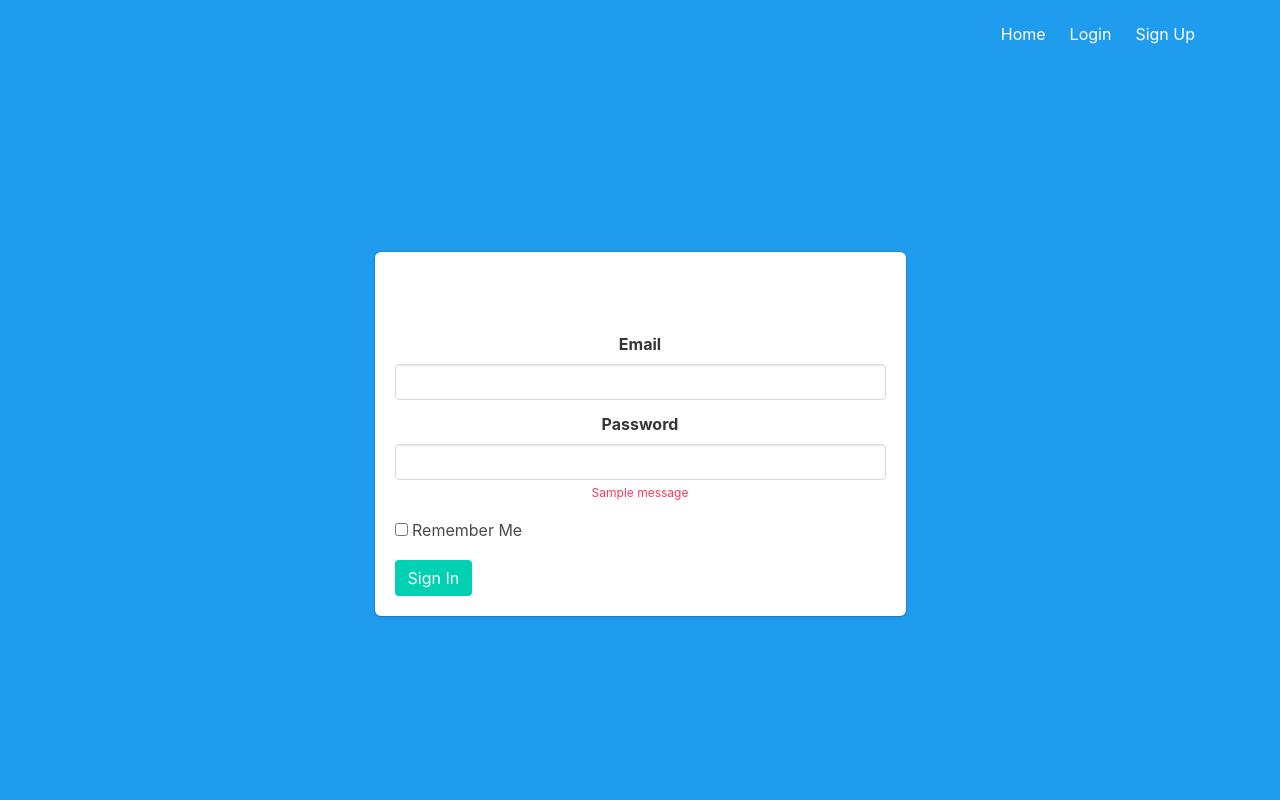
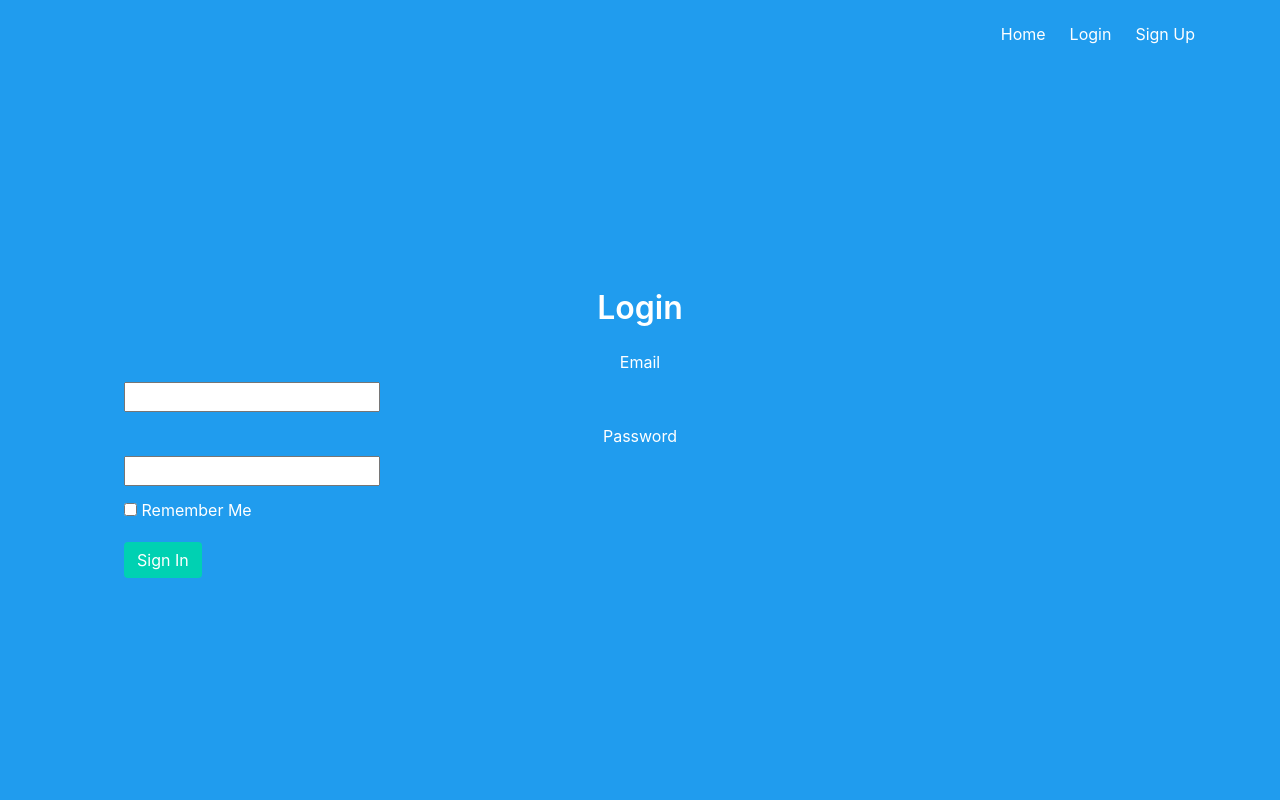
Before and after one commit to freakazoidas/PlantApp, a Flask app: page /auth/login in a window 1280 px wide. Run offline with Flask 3, Linux system fonts and the light colour scheme; tables that the repository leaves empty hold one stand-in row (values such as "Sample post"); one stand-in notice (Sample message) is shown; some libraries are stand-ins or nearby versions.

Commit message:
JWL seems to be working

```diff
--- a/project/auth.py
+++ b/project/auth.py
@@ -1,11 +1,49 @@
-from flask import Blueprint, flash, redirect, render_template, request, url_for
-from flask_login import login_required, login_user, logout_user
+import datetime
+import jwt
+from flask import (Blueprint, flash, jsonify, redirect, render_template,
+                   request, url_for)
+from flask_login import current_user, login_required, login_user, logout_user
 from werkzeug.urls import url_parse
+from functools import wraps
 
 from .forms import LoginForm, RegistrationForm
 from .models import User, db
+from flask import Response
 
 auth_bp = Blueprint('auth', __name__, url_prefix='/auth')
+
+# JWT token configuration
+JWT_SECRET_KEY = 'jwt-secret-key-goes-here'
+JWT_EXPIRATION_DELTA = datetime.timedelta(days=1)
+
+def jwt_required(func):
+    @wraps(func)
+    def wrapper(*args, **kwargs):
+        token = None
+
+        if 'Authorization' in request.headers:
+            parts = request.headers['Authorization'].split()
+            if len(parts) == 2 and parts[0] == 'Bearer':
+                token = parts[1]
+
+        if not token:
+            token = request.cookies.get('jwt_token')
+
+        if not token:
+            return Response('Authorization token is missing.', status=401)
+
+        try:
+            data = jwt.decode(token, JWT_SECRET_KEY, algorithms=['HS256'])
+            current_user = User.query.get(data['user_id'])
+        except:
+            return Response('Authorization token is invalid.', status=401)
+
+        return func(*args, **kwargs)
+
+    return wrapper
+
+
+
 
 @auth_bp.route('/signup', methods=['GET', 'POST'])
 def signup():
@@ -37,24 +75,28 @@ def login():
     if form.validate_on_submit():
         email = form.email.data
         password = form.password.data
-        remember = form.remember_me.data
 
         # Check if email is registered and password is correct
         user = User.query.filter_by(email=email).first()
         if user is None or not user.check_password(password):
-            flash('Invalid email or password', category='error')
+            flash('Invalid email or password')
             return redirect(url_for('auth.login'))
 
-        # Log user in and redirect to next page
-        login_user(user, remember=remember)
-        next_page = request.args.get('next')
-        if not next_page or url_parse(next_page).netloc != '':
-            next_page = url_for('main.index')
-        return redirect(next_page)
+        # Log user in and generate JWT token
+        login_user(user, remember=form.remember_me.data)
+        payload = {
+            'user_id': user.id,
+            'exp': datetime.datetime.utcnow() + JWT_EXPIRATION_DELTA
+        }
+        jwt_token_bytes = jwt.encode(payload, JWT_SECRET_KEY, algorithm='HS256')
+        jwt_token_str = jwt_token_bytes
 
-    return render_template('login.html', title='Log In', form=form)
+        response = redirect(url_for('main.index'))
+        response.set_cookie('jwt_token', jwt_token_str, httponly=True, secure=True)
+        flash('You have been logged in')
+        return response
 
-
+    return render_template('login.html', title='Sign In', form=form)
 
 @auth_bp.route('/logout')
 @login_required
--- a/project/templates/login.html
+++ b/project/templates/login.html
@@ -1,44 +1,34 @@
-{% extends "base.html" %} {% block content %}
-<div class="column is-half is-offset-one-quarter">
-  <div class="box">
-    <h1 class="title">Log In</h1>
-    <form method="POST">
+{% extends 'base.html' %} {% block content %}
+<section class="section">
+  <div class="container">
+    <h1 class="title">Login</h1>
+    <form method="POST" action="{{ url_for('auth.login') }}">
       {{ form.hidden_tag() }}
       <div class="field">
-        {{ form.email.label(class="label") }}
-        <div class="control has-icons-left">
-          {{ form.email(class="input") }}
-          <span class="icon is-small is-left">
-            <i class="fa fa-envelope"></i>
-          </span>
-        </div>
+        {{ form.email.label() }}
+        <div class="control">{{ form.email() }}</div>
+        {% for error in form.email.errors %}
+        <p class="help is-danger">{{ error }}</p>
+        {% endfor %}
       </div>
       <div class="field">
-        {{ form.password.label(class="label") }}
-        <div class="control has-icons-left">
-          {{ form.password(class="input") }}
-          <span class="icon is-small is-left">
-            <i class="fa fa-lock"></i>
-          </span>
-        </div>
+        {{ form.password.label() }}
+        <div class="control">{{ form.password() }}</div>
         {% for error in form.password.errors %}
         <p class="help is-danger">{{ error }}</p>
-        {% endfor %} {% for message in
-        get_flashed_messages(with_categories=false, category_filter=["error"])
-        %}
-        <p class="help is-danger">{{ message }}</p>
         {% endfor %}
       </div>
       <div class="field">
         <div class="control">
-          {{ form.remember_me(class="checkbox") }} {{
-          form.remember_me.label(class="checkbox") }}
+          {{ form.remember_me() }} {{ form.remember_me.label() }}
         </div>
       </div>
       <div class="field">
-        <div class="control">{{ form.submit(class="button is-primary") }}</div>
+        <div class="control">
+          <button class="button is-primary" type="submit">Sign In</button>
+        </div>
       </div>
     </form>
   </div>
-</div>
+</section>
 {% endblock %}
--- a/requirements.txt
+++ b/requirements.txt
@@ -1,4 +1,6 @@
 alembic==1.9.4
+certifi==2022.12.7
+charset-normalizer==3.1.0
 click==8.1.3
 colorama==0.4.6
 dnspython==2.3.0
@@ -17,7 +19,10 @@ itsdangerous==2.1.2
 Jinja2==3.1.2
 Mako==1.2.4
 MarkupSafe==2.1.2
+PyJWT==2.6.0
+requests==2.28.2
 SQLAlchemy==1.4.46
+urllib3==1.26.14
 visitor==0.1.3
 Werkzeug==2.2.2
 WTForms==3.0.1
```
Also changed, not shown: project/plants.py (+11 -3 lines).
